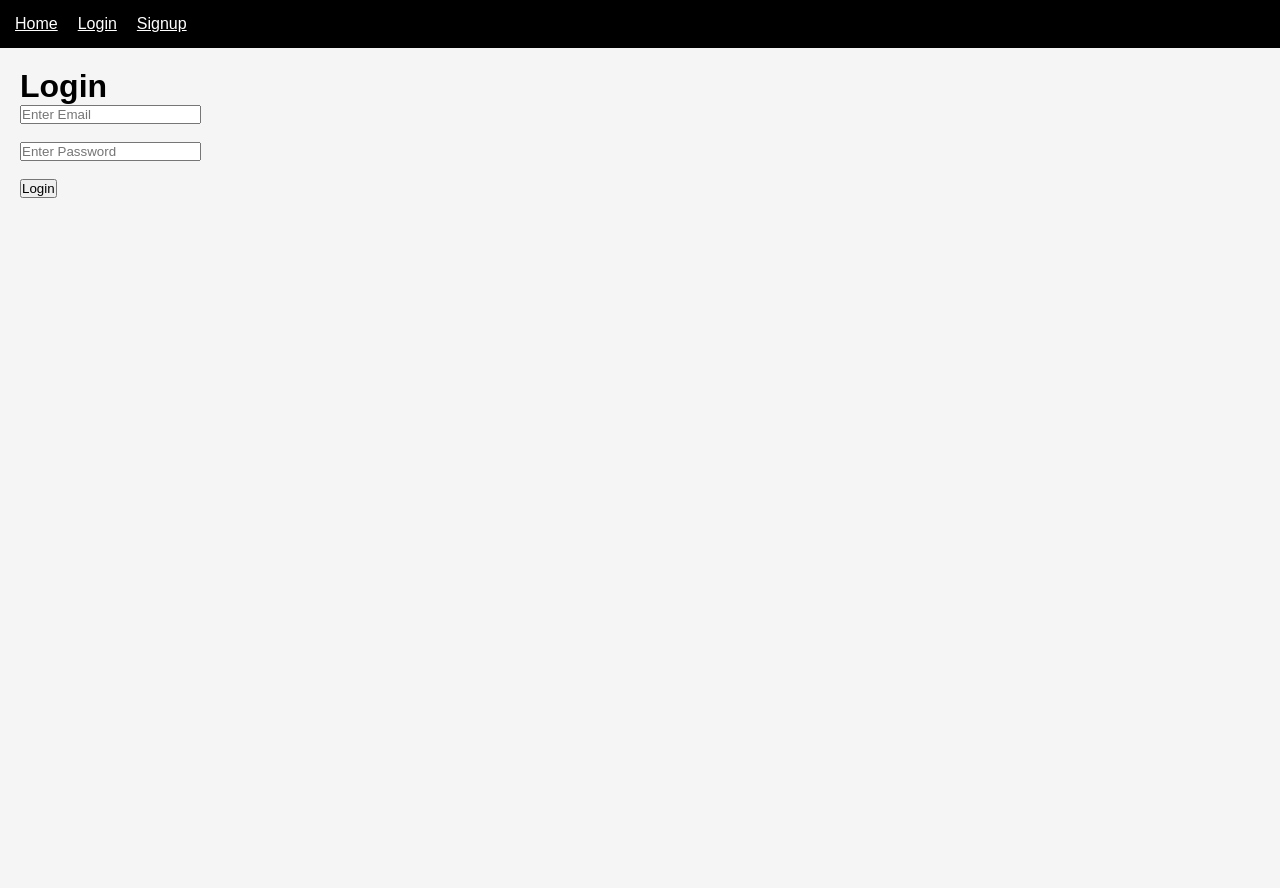
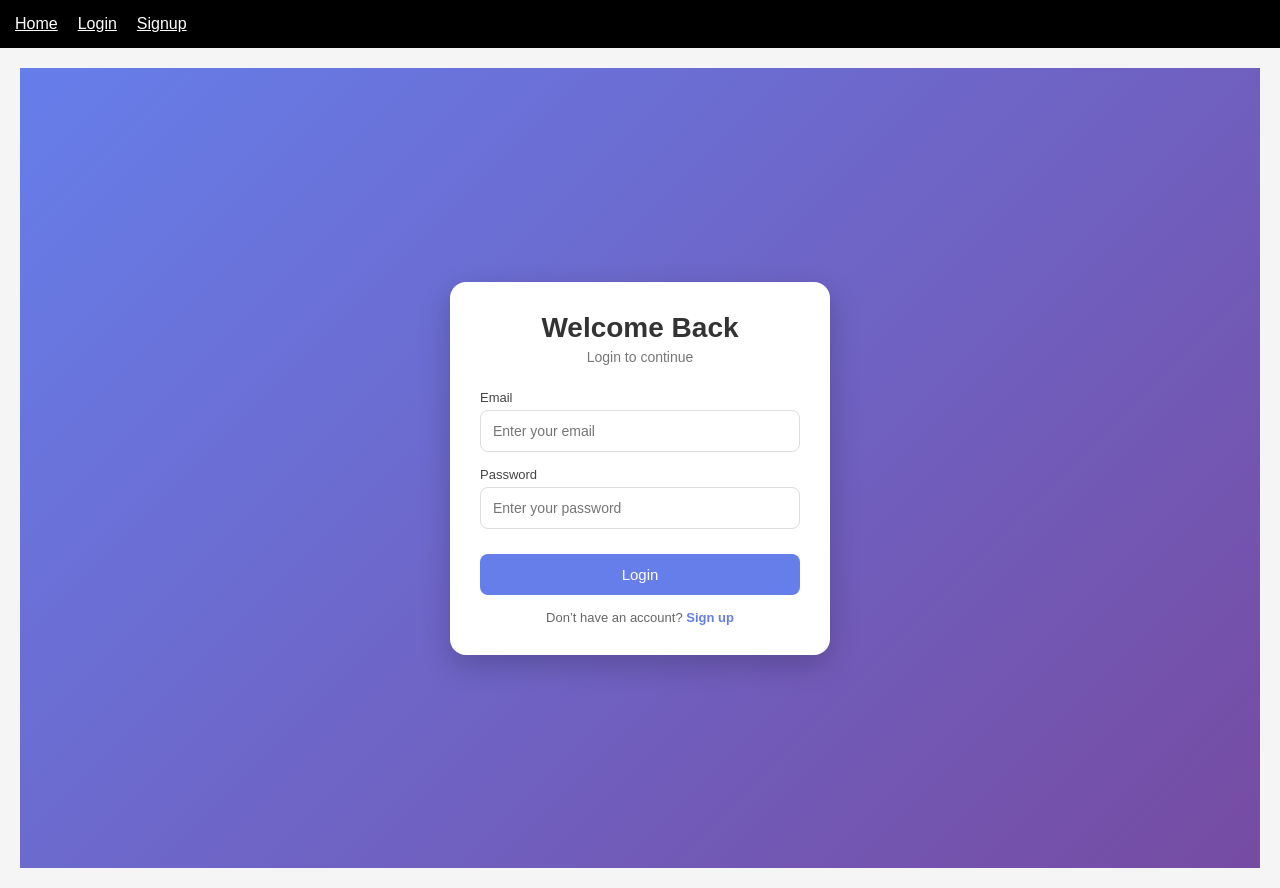
Before and after one commit to atifazad560-ux/e-commerce-website, a React (Vite) app in the folder e-commerce-frontend/: page /login in a window 1280 px wide. Before the commit the page ends 800 px from the top, so only its background shows below. Built offline with nearby package versions, Linux system fonts and the light colour scheme.

Commit message:
Added wishlist feature, updated heart of wishList in UI, and improved login form styling

```diff
--- /dev/null
+++ b/e-commerce-frontend/src/pages/auth/Login.css
@@ -0,0 +1,107 @@
+/* Full page center layout */
+.login-page {
+  height: 100vh;
+  display: flex;
+  justify-content: center;
+  align-items: center;
+  background: linear-gradient(135deg, #667eea, #764ba2);
+  font-family: Arial, sans-serif;
+}
+
+/* Card container */
+.login-card {
+  width: 100%;
+  max-width: 380px;
+  background: #fff;
+  padding: 30px;
+  border-radius: 16px;
+  box-shadow: 0 10px 30px rgba(0,0,0,0.2);
+}
+
+/* Title */
+.login-title {
+  text-align: center;
+  margin-bottom: 5px;
+  font-size: 28px;
+  color: #333;
+}
+
+/* Subtitle */
+.login-subtitle {
+  text-align: center;
+  margin-bottom: 25px;
+  color: #777;
+  font-size: 14px;
+}
+
+/* Form */
+.login-form {
+  display: flex;
+  flex-direction: column;
+}
+
+/* Input group */
+.input-group {
+  margin-bottom: 15px;
+  display: flex;
+  flex-direction: column;
+}
+
+.input-group label {
+  font-size: 13px;
+  margin-bottom: 5px;
+  color: #444;
+}
+
+.input-group input {
+  padding: 12px;
+  border: 1px solid #ddd;
+  border-radius: 8px;
+  outline: none;
+  transition: 0.3s;
+  font-size: 14px;
+}
+
+.input-group input:focus {
+  border-color: #667eea;
+  box-shadow: 0 0 0 3px rgba(102, 126, 234, 0.2);
+}
+
+/* Error text */
+.error {
+  font-size: 12px;
+  color: red;
+  margin-top: 5px;
+}
+
+/* Button */
+.login-btn {
+  margin-top: 10px;
+  padding: 12px;
+  background: #667eea;
+  color: white;
+  border: none;
+  border-radius: 8px;
+  font-size: 15px;
+  cursor: pointer;
+  transition: 0.3s;
+}
+
+.login-btn:hover {
+  background: #5a67d8;
+  transform: translateY(-1px);
+}
+
+/* Footer text */
+.footer-text {
+  text-align: center;
+  margin-top: 15px;
+  font-size: 13px;
+  color: #666;
+}
+
+.footer-text span {
+  color: #667eea;
+  cursor: pointer;
+  font-weight: bold;
+}
--- a/e-commerce-frontend/src/pages/auth/Login.jsx
+++ b/e-commerce-frontend/src/pages/auth/Login.jsx
@@ -3,13 +3,11 @@ import { useDispatch } from "react-redux"
 import { useNavigate } from "react-router-dom"
 
 import API from "../../api/axios"
-
 import { loginSuccess } from "../../redux/features/authSlice"
 
-
+import "./Login.css"
 
 const Login = () => {
-
   const dispatch = useDispatch()
   const navigate = useNavigate()
 
@@ -21,46 +19,25 @@ const Login = () => {
   const [errors, setErrors] = useState({})
 
   const validateForm = () => {
-
     let newErrors = {}
 
-    // Email validation
-
     if (!formData.email) {
-
       newErrors.email = "Email is required"
-    }
-
-    else if (
-      !/\S+@\S+\.\S+/.test(formData.email)
-    ) {
-
+    } else if (!/\S+@\S+\.\S+/.test(formData.email)) {
       newErrors.email = "Invalid email format"
     }
 
-    // Password validation
-
     if (!formData.password) {
-
-      newErrors.password =
-        "Password is required"
-    }
-
-    else if (
-      formData.password.length < 6
-    ) {
-
-      newErrors.password =
-        "Password must be at least 6 characters"
+      newErrors.password = "Password is required"
+    } else if (formData.password.length < 6) {
+      newErrors.password = "Password must be at least 6 characters"
     }
 
     setErrors(newErrors)
-
     return Object.keys(newErrors).length === 0
   }
 
   const handleChange = (e) => {
-
     setFormData({
       ...formData,
       [e.target.name]: e.target.value
@@ -68,20 +45,14 @@ const Login = () => {
   }
 
   const handleSubmit = async (e) => {
-
     e.preventDefault()
-    if (!validateForm()) {
-      return
-    }
+    if (!validateForm()) return
 
     try {
+      const response = await API.post("/login", formData)
 
-      const response = await API.post(
-        "/login",
-        formData
-      )
-
-      dispatch(loginSuccess({
+      dispatch(
+        loginSuccess({
           user: response.data.user,
           token: response.data.token
         })
@@ -89,89 +60,58 @@ const Login = () => {
 
       const role = response.data.user?.userType?.role
 
-      if (role === "admin") {
-        navigate("/admin/dashboard")
-      }
+      if (role === "admin") navigate("/admin/dashboard")
+      else if (role === "seller") navigate("/seller/dashboard")
+      else if (role === "delivery") navigate("/delivery/dashboard")
+      else navigate("/user/dashboard")
 
-      else if (role === "seller") {
-        navigate("/seller/dashboard")
-      }
-      else if (role === "delivery") {
-        navigate("/delivery/dashboard")
-      }
-
-      else {
-        navigate("/user/dashboard")
-      }
-
-
-    }
-
-
-
-    catch (error) {
-
-      console.log(error)
-
-      alert(
-        error.response?.data?.message ||
-        "Login failed"
-      )
+    } catch (error) {
+      alert(error.response?.data?.message || "Login failed")
     }
   }
 
   return (
+    <div className="login-page">
+      <div className="login-card">
+        <h1 className="login-title">Welcome Back</h1>
+        <p className="login-subtitle">Login to continue</p>
 
-    <div>
+        <form onSubmit={handleSubmit} className="login-form">
 
-      <h1>Login</h1>
-
-      <form onSubmit={handleSubmit}>
-
+          <div className="input-group">
+            <label>Email</label>
             <input
               type="email"
               name="email"
-          placeholder="Enter Email"
+              placeholder="Enter your email"
               value={formData.email}
               onChange={handleChange}
             />
+            {errors.email && <span className="error">{errors.email}</span>}
+          </div>
 
-        {
-          errors.email && (
-            <p style={{ color: "red" }}>
-              {errors.email}
-            </p>
-          )
-        }
-
-        <br />
-        <br />
-
+          <div className="input-group">
+            <label>Password</label>
             <input
               type="password"
               name="password"
-          placeholder="Enter Password"
+              placeholder="Enter your password"
               value={formData.password}
               onChange={handleChange}
             />
+            {errors.password && <span className="error">{errors.password}</span>}
+          </div>
 
-        {
-          errors.password && (
-            <p style={{ color: "red" }}>
-              {errors.password}
-            </p>
-          )
-        }
-
-        <br />
-        <br />
-
-        <button type="submit">
+          <button type="submit" className="login-btn">
             Login
           </button>
 
+          <p className="footer-text">
+            Don’t have an account? <span>Sign up</span>
+          </p>
+
         </form>
-
+      </div>
     </div>
   )
 }
--- a/e-commerce-frontend/src/pages/user/Cart.css
+++ b/e-commerce-frontend/src/pages/user/Cart.css
@@ -69,16 +69,16 @@
   line-height: 1.4;
 }
 
-/* button */
-.buy-btn {
+/* Buttons */
+.buy-btn,
+.remove-btn {
   width: 100%;
   padding: 10px;
   border: none;
-  border-radius: 10px;
-  background: linear-gradient(135deg, #4f46e5, #7c3aed);
-  color: white;
-  font-size: 0.9rem;
+  border-radius: 8px;
   cursor: pointer;
+  font-size: 14px;
+  margin-top: 8px;
   transition: 0.3s;
 }
 
@@ -87,21 +87,16 @@
 }
 
 
+/* Remove button */
 .remove-btn {
-  width: 100%;
-  padding: 10px;
-  border: none;
-  border-radius: 10px;
-  background: linear-gradient(135deg, #e6b38c, #f55449);
-  color: rgb(255, 255, 255);
-  font-size: 0.9rem;
-  cursor: pointer;
-  transition: 0.3s;
+  background: #ef4444;
+  color: #fff;
 }
 
 .remove-btn:hover {
-  transform: scale(1.03);
+  background: #dc2626;
 }
+
 
 /* empty state */
 .empty-cart {
--- a/e-commerce-frontend/src/pages/user/UserDashboard.css
+++ b/e-commerce-frontend/src/pages/user/UserDashboard.css
@@ -139,21 +139,18 @@ body {
 
 .wishlist {
   position: absolute;
-  top: 12px;
-  right: 12px;
-  width: 42px;
-  height: 42px;
-  background: white;
-  border-radius: 50%;
-  display: flex;
-  align-items: center;
-  justify-content: center;
+  top: 10px;
+  right: 10px;
   font-size: 22px;
   cursor: pointer;
-  box-shadow: 0 4px 12px rgba(0,0,0,0.12);
-  z-index: 10;
+  color: #bbb;
+  transition: 0.3s;
 }
 
+.wishlist.active {
+  color: red;
+  transform: scale(1.2);
+}
 .wishlist:hover {
   transform: scale(1.1);
 }
--- a/e-commerce-frontend/src/pages/user/UserDashboard.jsx
+++ b/e-commerce-frontend/src/pages/user/UserDashboard.jsx
@@ -6,10 +6,14 @@ import { toast } from "react-toastify";
 
 const UserDashboard = () => {
   const [data, setData] = useState([]);
+
+  const [wishlist, setWishlist] = useState([]);
+
   const navigate = useNavigate();
 
   useEffect(() => {
     fetchData();
+    fetchWishlist();
   }, []);
 
 
@@ -28,68 +32,69 @@ const UserDashboard = () => {
       );
 
       setData(response?.data?.products || []);
+
     } catch (error) {
       console.log(error);
     }
   };
 
+
+  // for fetching wish list to toggle the heart
+  const fetchWishlist = async () => {
+    try {
+      const user = localStorage.getItem("user");
+      const token = localStorage.getItem("token");
+
+      const res = await axios.get(
+        "http://localhost:4000/api/v1/get-wishlist",
+        {
+          headers: {
+            Authorization: `Bearer ${token}`
+          }
+        }
+      );
+
+      // assuming backend returns array of products
+      const ids = res.data.wishlist.map(item => item._id);
+      setWishlist(ids);
+
+    } catch (err) {
+      console.log(err);
+    }
+  };
+
+
   // add to wishList api call function
   const addToWishList = async (productId) => {
-    console.log(productId);
+    try {
+      const token = localStorage.getItem("token");
 
-    try {
-      const user = localStorage.getItem('user');
-      const token = localStorage.getItem('token');
-
-      const response = await axios.post(`http://localhost:4000/api/v1/add-wishlist`,
+      const response = await axios.post(
+        "http://localhost:4000/api/v1/add-wishlist",
         { productId },
         {
           headers: {
-            Authorization: `Bearer ${user, token}`
+            Authorization: `Bearer ${token}`
           }
         }
-      )
+      );
 
+      // backend tells if added or removed
+      const isAdded = response.data.wishlisted;
 
-      if (response.data.wishlisted) {
+      if (isAdded) {
+        setWishlist(prev => [...prev, productId]);
         toast.success("Added to wishlist");
       } else {
+        setWishlist(prev => prev.filter(id => id !== productId));
         toast.info("Removed from wishlist");
       }
 
     } catch (error) {
       toast.error("Something went wrong");
     }
+  };
 
-  }
-
-
-  // add to cart api post function
-
-  const addToCart = async () => {
-    try {
-      const user = localStorage.getItem('user');
-      const token = localStorage.getItem('token');
-
-      const response = await axios.post(`http://localhost:400/api/v1/add-cart`,
-        { CartproductId },
-        {
-          headers: {
-            Authorization: `Bearer ${user, token}`
-          }
-        }
-      )
-
-      if (response.data.carted) {
-        toast.success("product added to cart")
-      } else {
-        toast.info("Removed from cart")
-      }
-    } catch (error) {
-      console.log(error);
-
-    }
-  }
 
   return (
     <div className="dashboard">
@@ -108,8 +113,12 @@ const UserDashboard = () => {
 
           <div className="product-card" key={item._id}>
 
-            <div className="wishlist" onClick={() => addToWishList(item._id)}>♡</div>
-
+            <div
+              className={`wishlist ${wishlist.includes(item._id) ? "active" : ""}`}
+              onClick={() => addToWishList(item._id)}
+            >
+              ♥
+            </div>
             <img src={item?.image || "/fallback img.png"} alt={item.name} />
 
             <div className="product-info">
```
Lines whose indentation alone changed are shown as unchanged.
